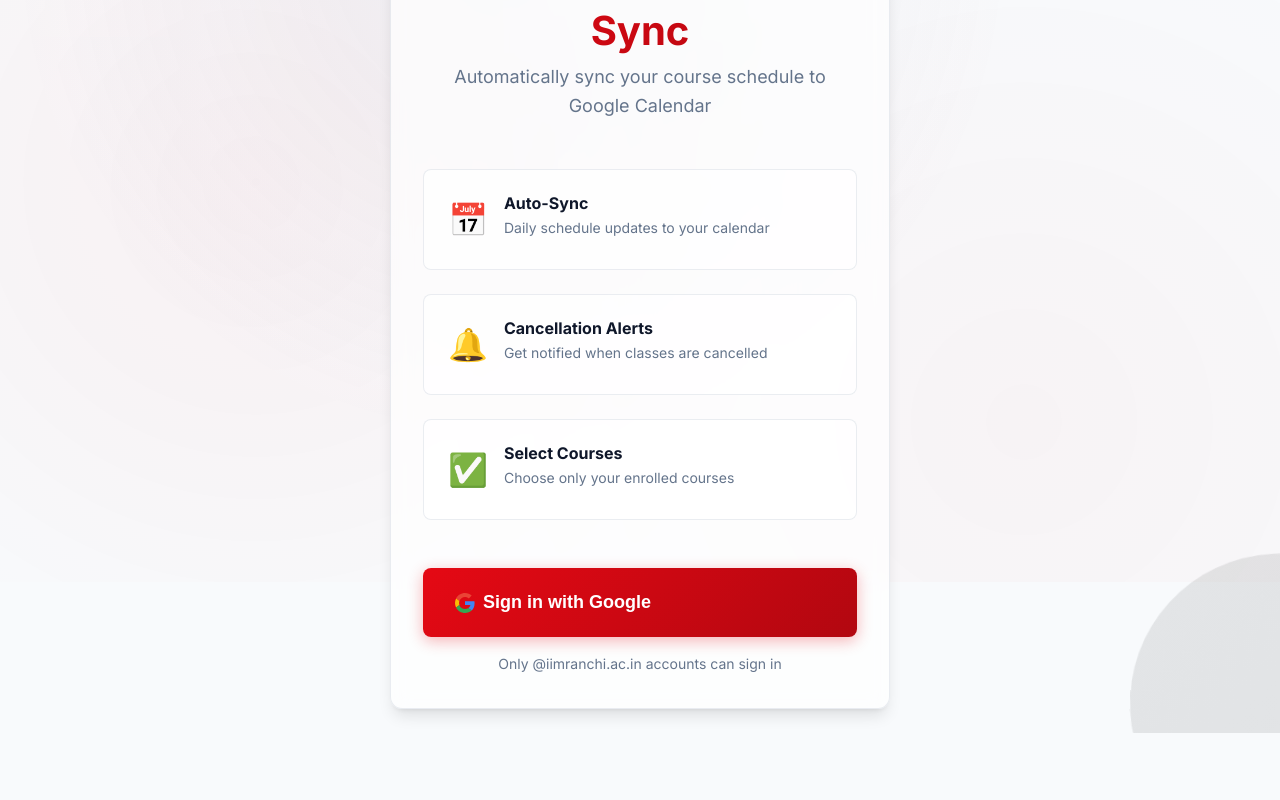
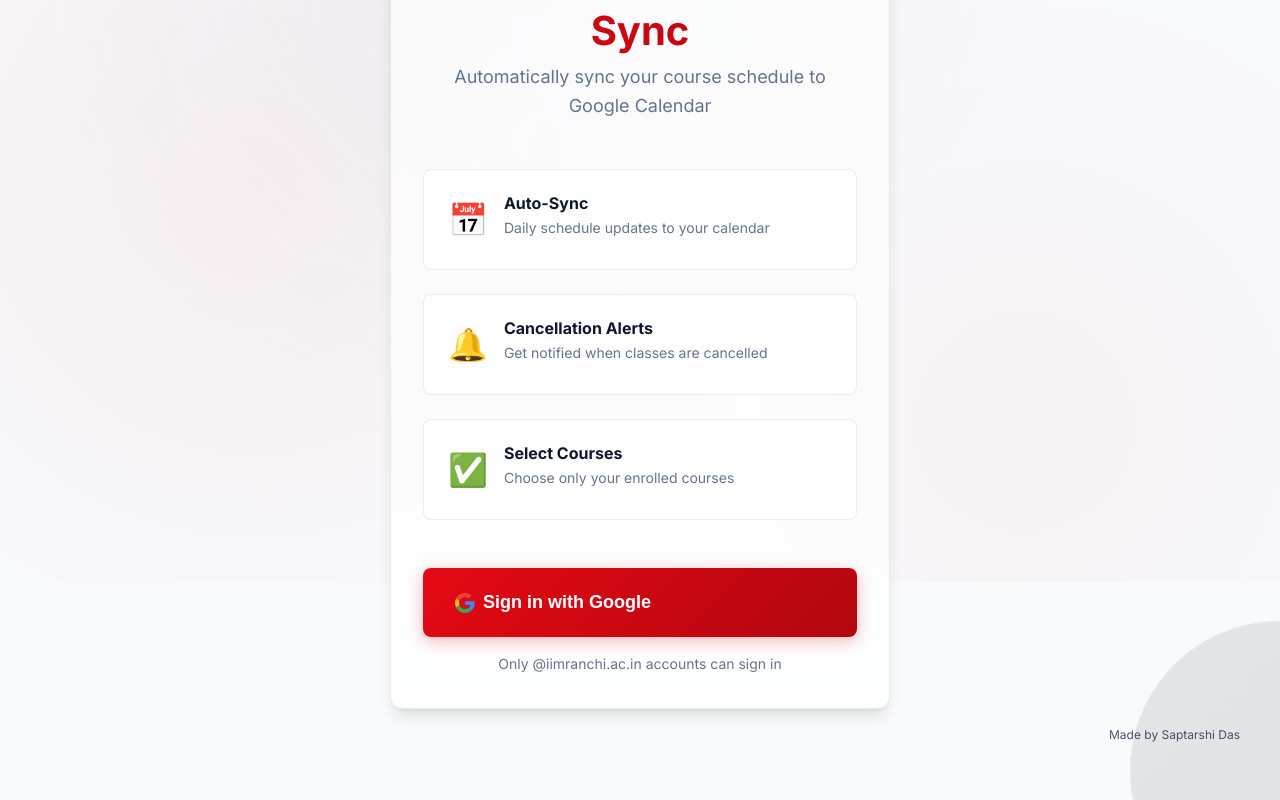
Before and after one commit to saptarshi-das/Calendar-Scrapper, a React (Vite) app: page / in a window 1280 px wide. Shown: the part 218-1018 px from the top of the page. Before the commit the page ends 951 px from the top, so only its background shows below. Built offline with nearby package versions, Linux system fonts and the light colour scheme; no server answers.

Commit message:
Added a footer

```diff
--- a/src/App.tsx
+++ b/src/App.tsx
@@ -12,6 +12,7 @@ import { GoogleCalendarService } from './services/googleCalendar';
 import { FirestoreService } from './services/firestore';
 import './index.css';
 import './App.css';
+import Footer from './components/Footer';
 
 type AppState = 'loading' | 'login' | 'select-courses' | 'preview' | 'dashboard';
 
@@ -455,6 +456,8 @@ function App() {
         {showSettings && isAdmin && (
           <AdminSettings onClose={() => setShowSettings(false)} />
         )}
+
+        <Footer />
       </div>
     );
   }
@@ -485,6 +488,8 @@ function App() {
             {error}
           </div>
         )}
+
+        <Footer />
       </div>
     );
   }
--- a/src/components/Dashboard.css
+++ b/src/components/Dashboard.css
@@ -1,6 +1,8 @@
 .dashboard {
     min-height: 100vh;
     background: var(--bg-primary);
+    display: flex;
+    flex-direction: column;
 }
 
 .dashboard-header {
@@ -42,6 +44,7 @@
 
 .dashboard-main {
     padding-bottom: var(--spacing-2xl);
+    flex: 1;
 }
 
 /* Stats Grid */
--- a/src/components/Dashboard.tsx
+++ b/src/components/Dashboard.tsx
@@ -1,6 +1,7 @@
 import React from 'react';
 import type { User, ScheduleEvent } from '../types';
 import './Dashboard.css';
+import Footer from './Footer';
 
 interface DashboardProps {
     user: User;
@@ -368,6 +369,7 @@ const Dashboard: React.FC<DashboardProps> = ({
                     </div>
                 </div>
             </main>
+            <Footer />
         </div>
     );
 };
--- /dev/null
+++ b/src/components/Footer.css
@@ -0,0 +1,15 @@
+.app-footer {
+    width: 100%;
+    padding: 1rem;
+    text-align: right;
+    font-size: 0.75rem;
+    color: var(--text-muted, #6b7280);
+    margin-top: auto;
+}
+
+/* Ensure it sits well in dark mode if variables differ */
+@media (prefers-color-scheme: dark) {
+    .app-footer {
+        color: rgba(255, 255, 255, 0.5);
+    }
+}
--- /dev/null
+++ b/src/components/Footer.tsx
@@ -0,0 +1,12 @@
+import React from 'react';
+import './Footer.css';
+
+const Footer: React.FC = () => {
+    return (
+        <footer className="app-footer">
+            <p>Made by Saptarshi Das</p>
+        </footer>
+    );
+};
+
+export default Footer;
--- a/src/components/LoginPage.css
+++ b/src/components/LoginPage.css
@@ -1,6 +1,7 @@
 .login-page {
     min-height: 100vh;
     display: flex;
+    flex-direction: column;
     align-items: center;
     justify-content: center;
     padding: var(--spacing-lg);
--- a/src/components/LoginPage.tsx
+++ b/src/components/LoginPage.tsx
@@ -1,5 +1,6 @@
 import React from 'react';
 import './LoginPage.css';
+import Footer from './Footer';
 
 interface LoginPageProps {
     onLogin: () => void;
@@ -114,6 +115,7 @@ const LoginPage: React.FC<LoginPageProps> = ({ onLogin, loading }) => {
                     </p>
                 </div>
             </div>
+            <Footer />
         </div>
     );
 };
```
